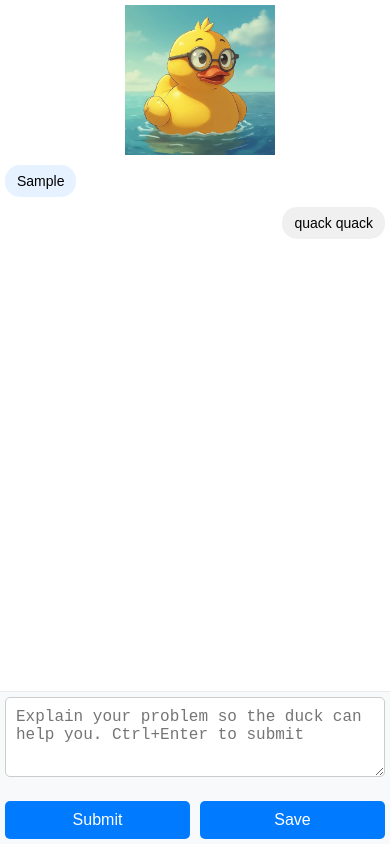
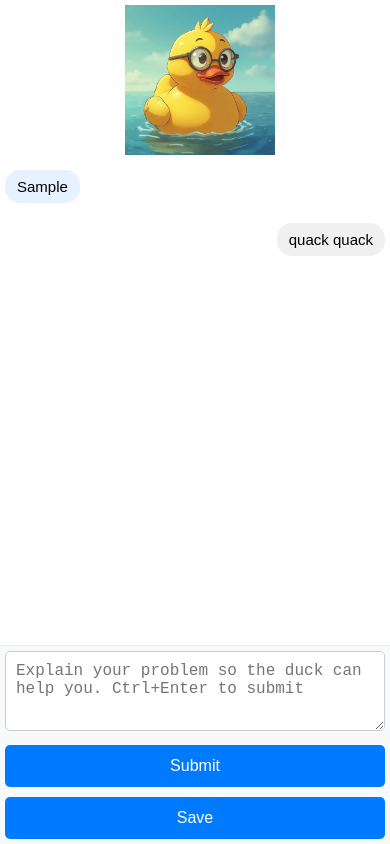
Before and after one commit to lukeallister/talktoaduck, a plain HTML site: page index.html in a window 390 px wide. Both pictures are taken after typing "Sample" into the empty fields and a click on the button "Submit". Drawn offline with Linux system fonts and the light colour scheme.

Commit message:
CSS tweaks

```diff
--- a/index.html
+++ b/index.html
@@ -2,7 +2,7 @@
 <html lang="en">
 <head>
     <meta charset="UTF-8">
-    <meta name="viewport" content="width=device-width, initial-scale=1, maximum-scale=1">
+    <meta name="viewport" content="width=device-width, initial-scale=1, maximum-scale=1, user-scalable=no">
     <title>Talk to a duck</title>
     <style>
         html, body {
@@ -64,23 +64,13 @@
             box-sizing: border-box;
             font-size: 16px; /* Prevent auto-zoom on iOS */
         }
-        .quack-widget button {
-            background-color: #007bff;
-            color: white;
-            border: none;
-            padding: 10px 20px;
-            border-radius: 5px;
-            cursor: pointer;
-            margin-top: 10px;
-            width: 100%;
-            font-size: 16px; /* Prevent auto-zoom on iOS */
-        }
         .chat-bubble {
             max-width: 80%;
-            padding: 8px 12px; /* Slightly reduced padding */
+            padding: 10px 15px; /* Slightly increased padding */
             border-radius: 15px;
             clear: both;
-            font-size: 14px; /* Smaller font for mobile */
+            font-size: 16px; /* Larger base font size */
+            word-wrap: break-word; /* Ensure long words break */
         }
         .user-bubble {
             background-color: #e6f2ff;
@@ -93,47 +83,77 @@
             margin-left: auto;
             text-align: right;
         }
+        .button-container {
+            display: flex;
+            flex-direction: row; /* Default to inline for desktop */
+            gap: 10px;
+            margin-top: 10px;
+        }
+
+        .button-container button {
+            flex: 1; /* Equal width buttons */
+            padding: 12px;
+            border: none;
+            border-radius: 5px;
+            cursor: pointer;
+            background-color: #007bff;
+            color: white;
+            font-size: 16px;
+        }
         .loading-bubble {
             font-style: italic;
             color: #6c757d;
-        }
-        .button-container {
-            display: flex;
-            gap: 10px;
-            margin-top: 10px;
-        }
-        .button-container button {
-            flex-grow: 1;
-            padding: 10px;
-            border: none;
-            border-radius: 5px;
-            cursor: pointer;
         }
 
         /* Specific mobile optimizations */
         @media screen and (max-width: 600px) {
             .chat-bubble {
-                max-width: 90%; /* More width on smaller screens */
+                max-width: 100%; /* More width on smaller screens */
+                font-size: 15px; /* Very minimal reduction on mobile */
+                padding: 8px 12px; /* Slightly smaller padding on mobile */
             }
             #duckContainer {
                 padding: 5px;
             }
             #duckImg {
-                max-height: 150px; /* Even smaller on very small screens */
+                max-height: 100px; /* Even smaller on very small screens */
             }
             .input-container, .chat-container {
                 padding: 5px;
+            }
+            .button-container {
+                flex-direction: column; /* Stack buttons vertically on mobile */
+                gap: 10px;
+            }
+
+            .button-container button {
+                width: 100%; /* Full width buttons on mobile */
             }
         }
 
         /* Prevent text scaling and ensure proper input focus on mobile */
         @media screen and (max-width: 768px) {
+            * {
+                -webkit-text-size-adjust: 100%;
+                -moz-text-size-adjust: 100%;
+                -ms-text-size-adjust: 100%;
+            }
             textarea, input, button {
                 font-size: 16px;
             }
             input:focus, textarea:focus {
                 font-size: 16px;
             }
+        }
+
+        /* Ensure flex layout works correctly */
+        .chat-container {
+            display: flex;
+            flex-direction: column;
+        }
+        .chat-bubble {
+            display: inline-block;
+            margin: 5px 0;
         }
     </style>
 </head>
```
